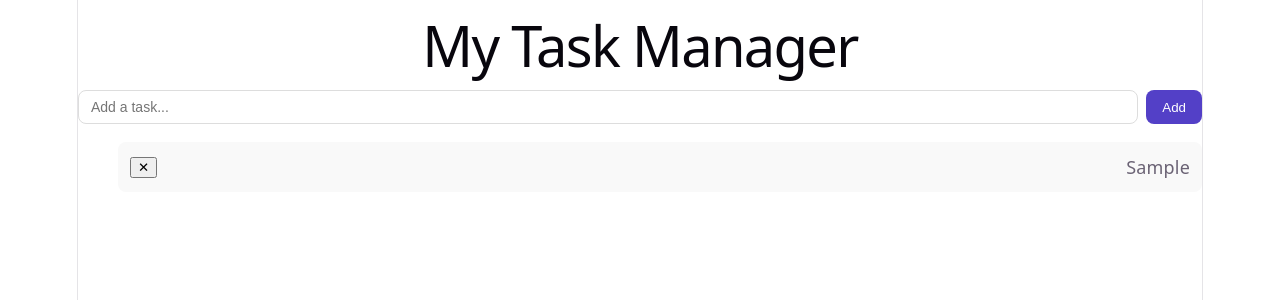
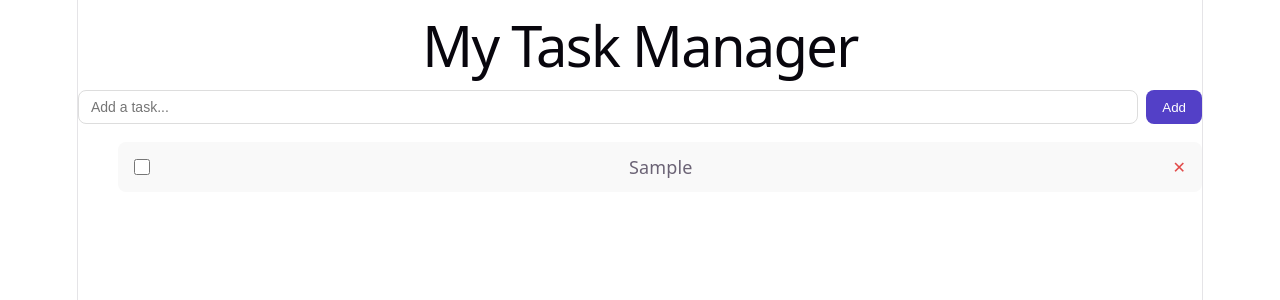
Before and after one commit to Deeksha1806/task-manager, a React (Vite) app in the folder task-manager/: page / in a window 1280 px wide. Both pictures are taken after typing "Sample" into the empty fields and a click on the button "Add". Shown: the top 300 px of the page. Built offline with nearby package versions, Linux system fonts and the light colour scheme.

Commit message:
feat: mark tasks complete

```diff
--- a/task-manager/src/App.css
+++ b/task-manager/src/App.css
@@ -3,3 +3,8 @@
 .task-input button { padding: 8px 16px; background: #5340c7; color: white; border: none; border-radius: 8px; cursor: pointer; }
 .task-list { list-style: none; display: flex; flex-direction: column; gap: 8px; }
 .task-item { padding: 12px; background: #f9f9f9; border-radius: 8px; display: flex; align-items: center; justify-content: space-between; }
+/* App.css */
+.delete-btn { background: none; border: none; color: #e24b4a; font-size: 16px; cursor: pointer; padding: 0 4px; }
+/* App.css */
+.task-item input[type="checkbox"] { width: 16px; height: 16px; cursor: pointer; }
+.task-item.done span { text-decoration: line-through; color: #aaa; }
--- a/task-manager/src/App.jsx
+++ b/task-manager/src/App.jsx
@@ -13,7 +13,9 @@ export default function App() {
   function deleteTask(id) {
   setTasks(tasks.filter(t => t.id !== id))
 }
-
+function toggleTask(id) {
+  setTasks(tasks.map(t => t.id === id ? { ...t, done: !t.done } : t))
+}
   return (
     <div className="app">
       <h1>My Task Manager</h1>
@@ -28,11 +30,11 @@ export default function App() {
       </div>
       <ul className="task-list">
         {tasks.map(task => (
-          <li key={task.id} className="task-item">
- <button className="delete-btn" onClick={() => deleteTask(task.id)}>✕</button>
-            <span>{task.text}</span>
-
-          </li>
+        <li key={task.id} className={`task-item ${task.done ? 'done' : ''}`}>
+  <input type="checkbox" checked={task.done} onChange={() => toggleTask(task.id)} />
+  <span>{task.text}</span>
+  <button className="delete-btn" onClick={() => deleteTask(task.id)}>✕</button>
+</li>
         ))}
       </ul>
     </div>
```
